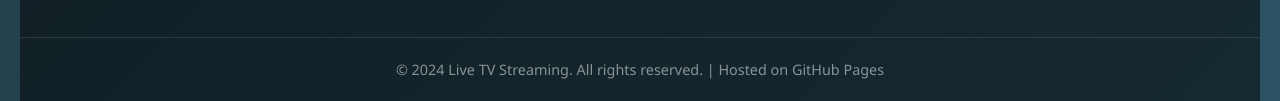
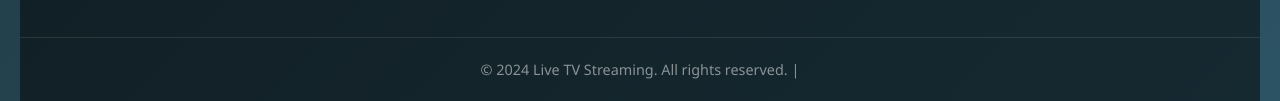
Before and after one commit to Mdsafayethossain/live-tv-streaming, a plain HTML site: page index.html in a window 1280 px wide. Shown: the part 2350-2451 px from the top of the page. Drawn offline with Linux system fonts and the light colour scheme.

Commit message:
Update index.html

```diff
--- a/index.html
+++ b/index.html
@@ -137,7 +137,7 @@
                 </div>
             </div>
             <div class="footer-bottom">
-                <p>&copy; 2024 Live TV Streaming. All rights reserved. | Hosted on GitHub Pages</p>
+                <p>&copy; 2024 Live TV Streaming. All rights reserved. |</p>
             </div>
         </footer>
     </div>
```
